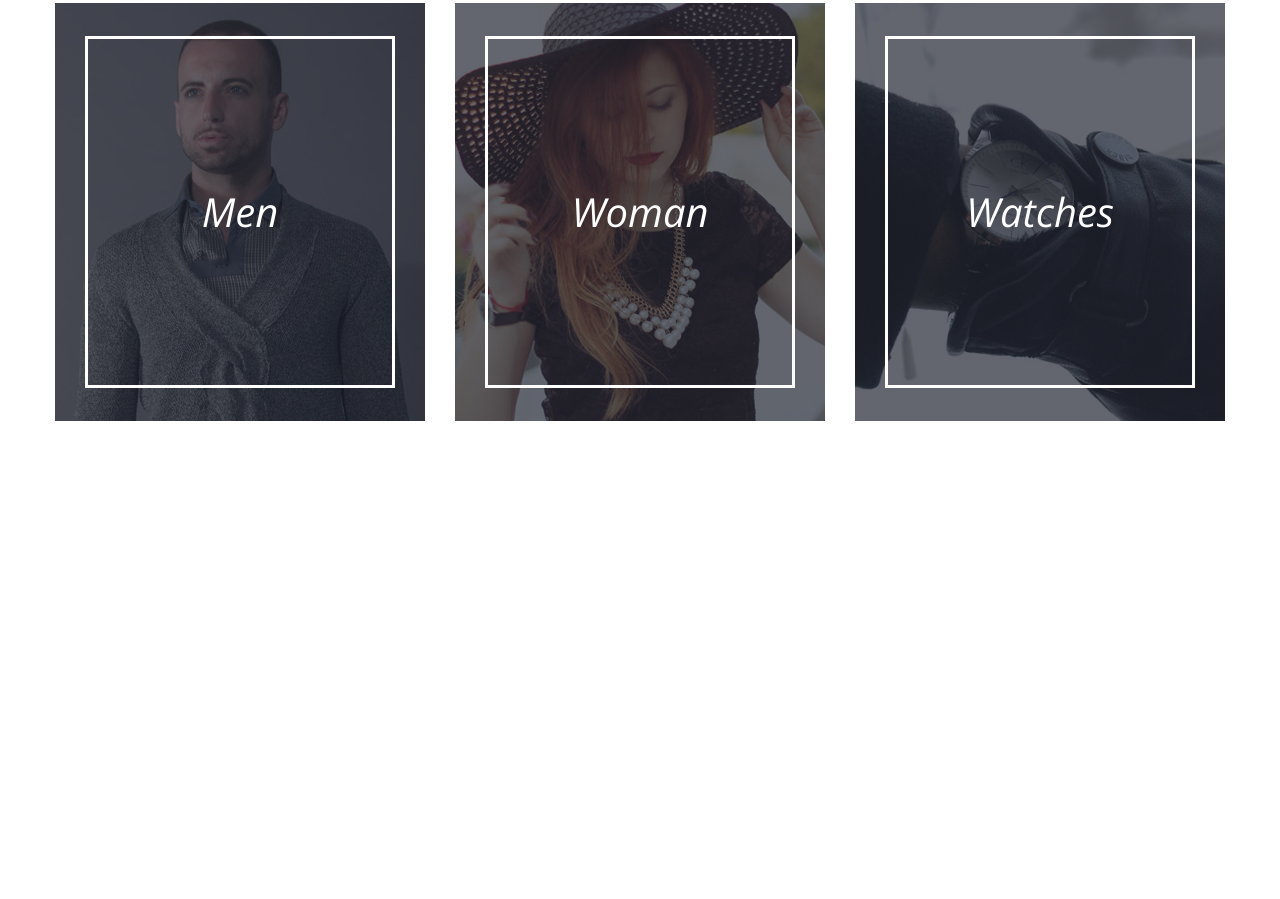
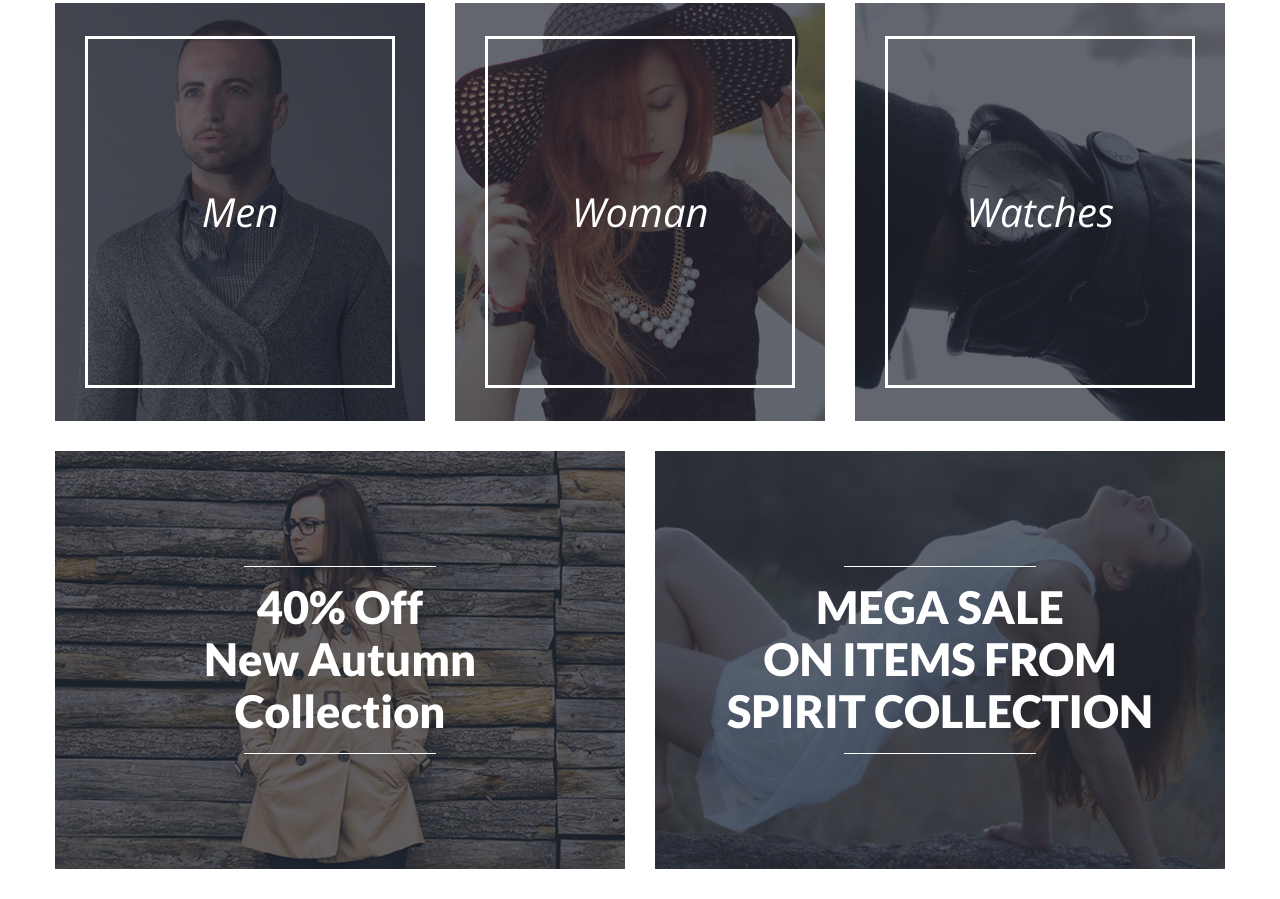
Before and after one commit to vlad-hrytsiv/brandly2, a plain HTML site: page index.html in a window 1280 px wide. Shown: the part 1101-2000 px from the top of the page. Before the commit the page ends 1552 px from the top, so only its background shows below. Drawn offline with nearby package versions, Linux system fonts and the light colour scheme; a web font is replaced by a local one.

Commit message:
Finished products section

```diff
--- a/css/style.css
+++ b/css/style.css
@@ -171,20 +171,37 @@ a {
 
 .products {
     display: flex;
-    flex-wrap: wrap;
+    text-align: center;
+    justify-content: center;
 }
 
 .product-item {
     margin-right: 30px;
     margin-bottom: 30px;
     position: relative;
-    width: 370px;
-    height: 418px;
     overflow: hidden;
 }
 
-.product-item:nth-child(3){
+.product-item.type-one {
+    width: 370px;
+    height: 418px;
+}
+
+.product-item.type-two {
+    width: 570px;
+    height: 418px;
+}
+
+.product-item.type-one:nth-child(3){
     margin-right: 0;
+}
+
+.product-item.type-two:nth-child(2){
+    margin-right: 0;
+}
+
+.product-item.type-one .product-content {
+    padding: 30px;
 }
 
 .product-image {
@@ -199,8 +216,6 @@ a {
     flex-direction: column;
     justify-content: center;
     text-align: center;
-
-    padding: 30px;
 
     position: absolute;
     top: 0;
@@ -217,7 +232,7 @@ a {
     transition: .3s;
 }
 
-.product-name {
+.product-name.type-one {
     padding: 150px 0;
     border: 3px solid white;
     font-family: 'Open Sans', sans-serif;
@@ -226,3 +241,28 @@ a {
     font-style: italic;
     color: #ffffff;
 }
+
+.product-name.type-two {
+    font-family: 'Lato', sans-serif;
+    font-size: 45px;
+    font-weight: 900;
+    color: #ffffff;
+}
+
+.product-name.type-two:before {
+    display: block;
+    content: "";
+    height: 1px;
+    background-color: #ffffff;
+    width: 192px;
+    margin: 0 auto 15px;
+}
+
+.product-name.type-two:after {
+    display: block;
+    content: "";
+    height: 1px;
+    background-color: #ffffff;
+    width: 192px;
+    margin: 15px auto 0;
+}
--- a/index.html
+++ b/index.html
@@ -43,27 +43,49 @@
             <div class="container">
                 <h2 class="section-title">Latest Products</h2>
                 <div class="products">
-                    <div class="product-item">
+                    <div class="product-item type-one">
                         <img class="product-image" src="img/men.jpg" alt="Men clothes" height="418" width="370">
                         <a href="#">
                             <div class="product-content">
-                                <div class="product-name">Men</div>
+                                <div class="product-name type-one">Men</div>
                             </div>
                         </a>
                     </div>
-                    <div class="product-item">
+                    <div class="product-item type-one">
                         <img class="product-image" src="img/woman.jpg" alt="Woman clothes" height="418" width="370">
                         <a href="#">
                             <div class="product-content">
-                                <div class="product-name">Woman</div>
+                                <div class="product-name type-one">Woman</div>
                             </div>
                         </a>
                     </div>
-                    <div class="product-item">
+                    <div class="product-item type-one">
                         <img class="product-image" src="img/watches.jpg" alt="Watches" height="418" width="370">
                         <a href="#">
                             <div class="product-content">
-                                <div class="product-name">Watches</div>
+                                <div class="product-name type-one">Watches</div>
+                            </div>
+                        </a>
+                    </div>
+                </div>
+                <div class="products">
+                    <div class="product-item type-two">
+                        <img class="product-image" src="img/autumn-collection.jpg" alt="Watches" height="418" width="570">
+                        <a href="#">
+                            <div class="product-content">
+                                <div class="product-name type-two">40% Off<br>
+                                    New Autumn<br>
+                                    Collection</div>
+                            </div>
+                        </a>
+                    </div>
+                    <div class="product-item type-two">
+                        <img class="product-image" src="img/mega-sale.jpg" alt="Watches" height="418" width="570">
+                        <a href="#">
+                            <div class="product-content">
+                                <div class="product-name type-two">MEGA SALE<br>
+                                    ON ITEMS FROM<br>
+                                    SPIRIT COLLECTION</div>
                             </div>
                         </a>
                     </div>
```
Also changed, not shown: img/autumn-collection.jpg (added), img/mega-sale.jpg (added).
